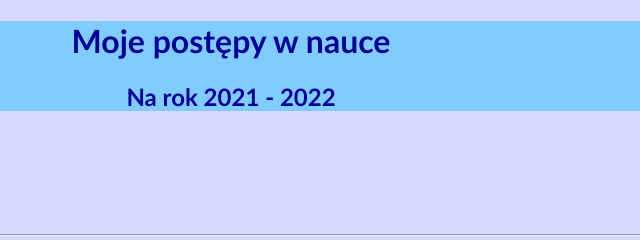
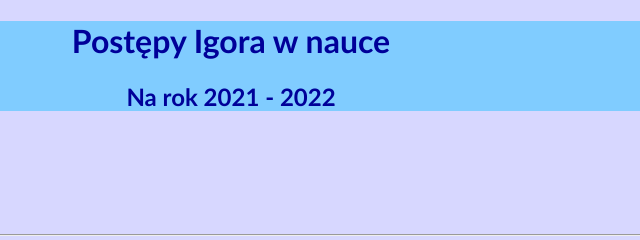
Before and after one commit to aleksandraleszczynska/IgorModro, a plain HTML site: page index.html in a window 1280 px wide. Shown: the top 240 px of the page, 409-1049 px from the left. Drawn offline with Linux system fonts and the light colour scheme.

Commit message:
Update index.html

```diff
--- a/index.html
+++ b/index.html
@@ -19,7 +19,7 @@
 	<body>
 		<header>
 			<center>
-				<h1> Moje postępy w nauce </h1>
+				<h1> Postępy Igora w nauce </h1>
 				<h2> Na rok 2021 - 2022 </h2>
 			</center>
 		</header>
```
